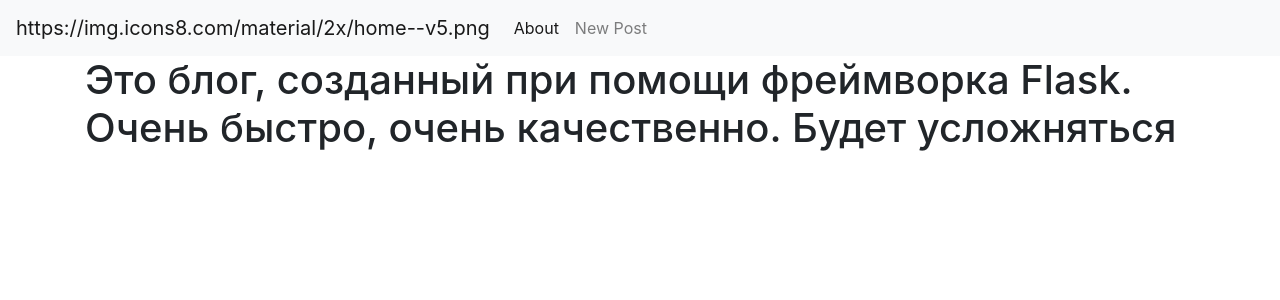
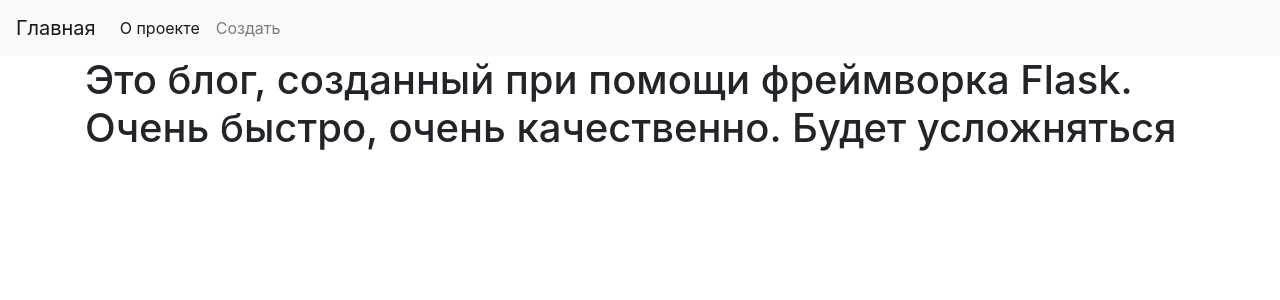
Before and after one commit to monk0ne/flaskblog, a Flask app: page /about in a window 1280 px wide. Shown: the top 300 px of the page. Run offline with Flask 2, Linux system fonts and the light colour scheme; some libraries are stand-ins or nearby versions.

Commit message:
Update base.html

```diff
--- a/templates/base.html
+++ b/templates/base.html
@@ -12,17 +12,17 @@
   </head>
   <body>
     <nav class="navbar navbar-expand-md navbar-light bg-light">
-        <a class="navbar-brand" href="{{ url_for('draw_main_page')}}">https://img.icons8.com/material/2x/home--v5.png</a>
+        <a class="navbar-brand" href="{{ url_for('draw_main_page')}}">Главная</a>
         <button class="navbar-toggler" type="button" data-toggle="collapse" data-target="#navbarNav" aria-controls="navbarNav" aria-expanded="false" aria-label="Toggle navigation">
             <span class="navbar-toggler-icon"></span>
         </button>
         <div class="collapse navbar-collapse" id="navbarNav">
             <ul class="navbar-nav">
             <li class="nav-item active">
-                <a class="nav-link" href="{{ url_for('about')}}">About</a>
+                <a class="nav-link" href="{{ url_for('about')}}">О проекте</a>
             </li>
             <li class="nav-item">
-            <a class="nav-link" href="{{url_for('create')}}">New Post</a>
+            <a class="nav-link" href="{{url_for('create')}}">Создать</a>
             </li>
             </ul>
         </div>
```
